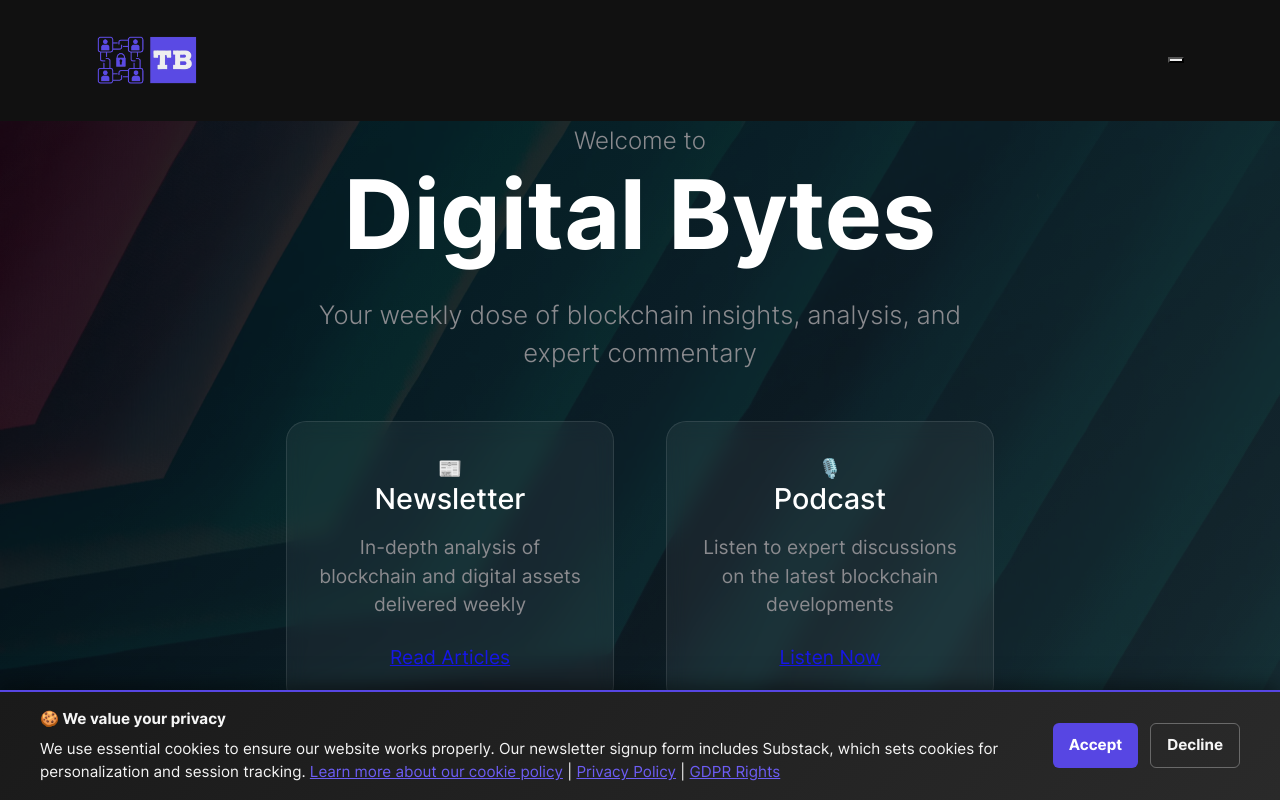
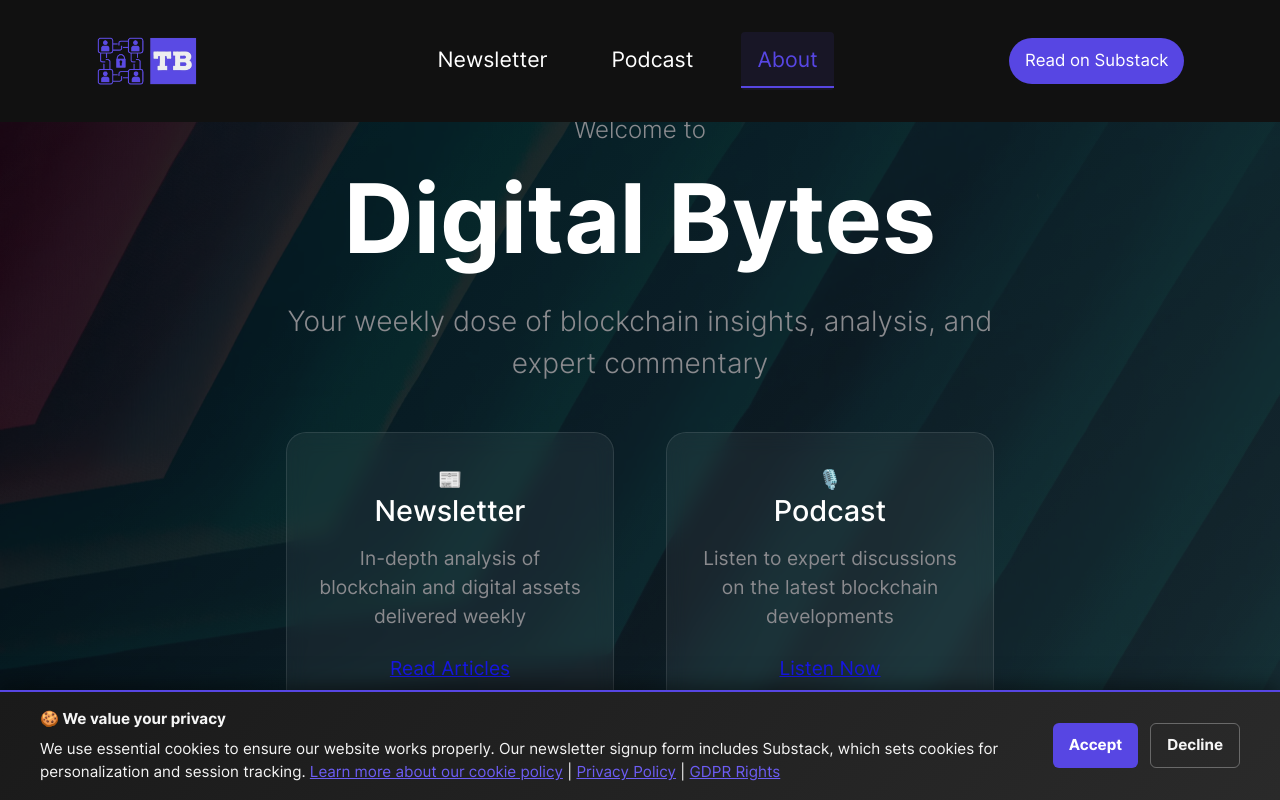
Before and after one commit to hottweelz/Team-Blockchain, a website: page index.html in a window 1280 px wide. Shown: the top 800 px of the page. Drawn offline with nearby package versions, Linux system fonts and the light colour scheme; no server answers.

Commit message:
Update index.html

```diff
--- a/index.html
+++ b/index.html
@@ -302,6 +302,7 @@
     <link rel="stylesheet" href="css/fonts.css">
   </noscript>
   <link rel="preload" as="image" href="img/teamblockchain_hero.png">
+  <link rel="stylesheet" href="https://cdn.jsdelivr.net/npm/bootstrap@5.1.3/dist/css/bootstrap.min.css">
 
   <link rel="stylesheet" href="css/theme.min.css" media="print" onload="this.media='all'">
   <link rel="stylesheet" href="css/custom-theme.css" media="print" onload="this.media='all'">
```
